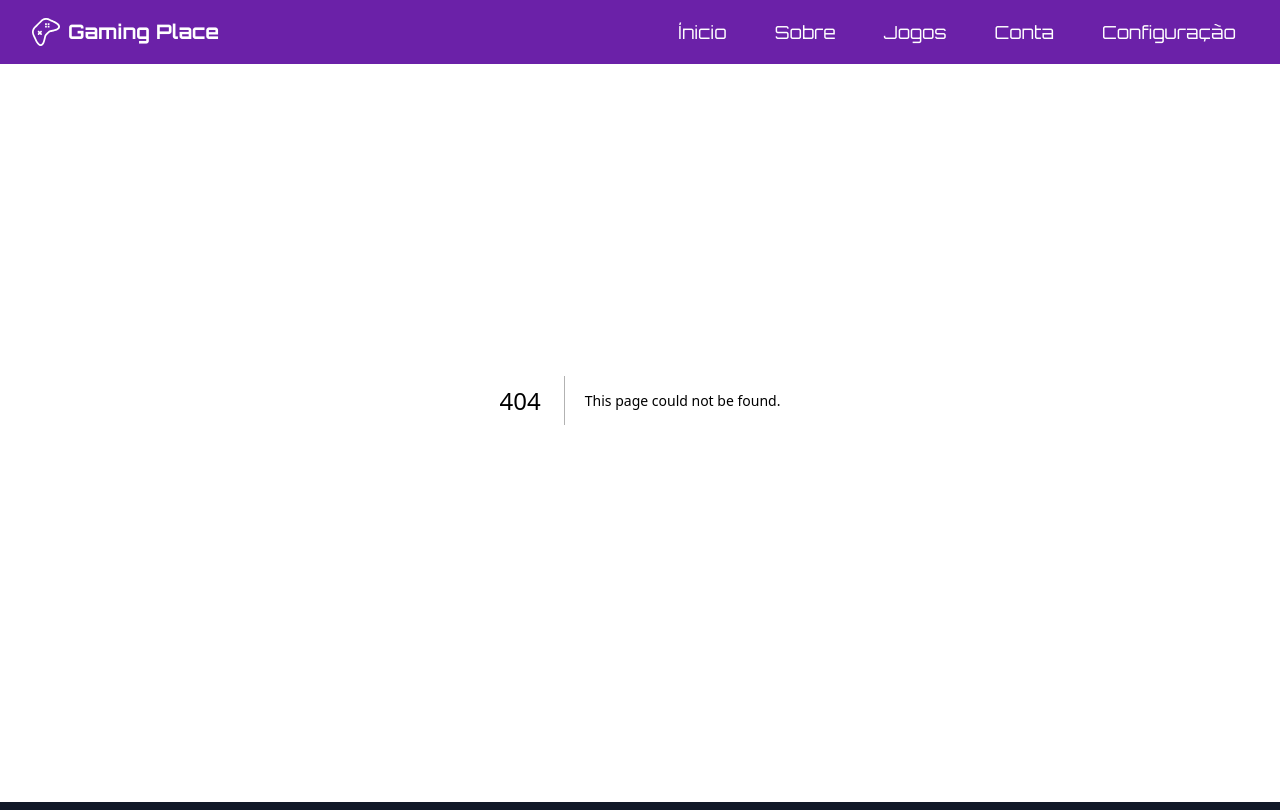
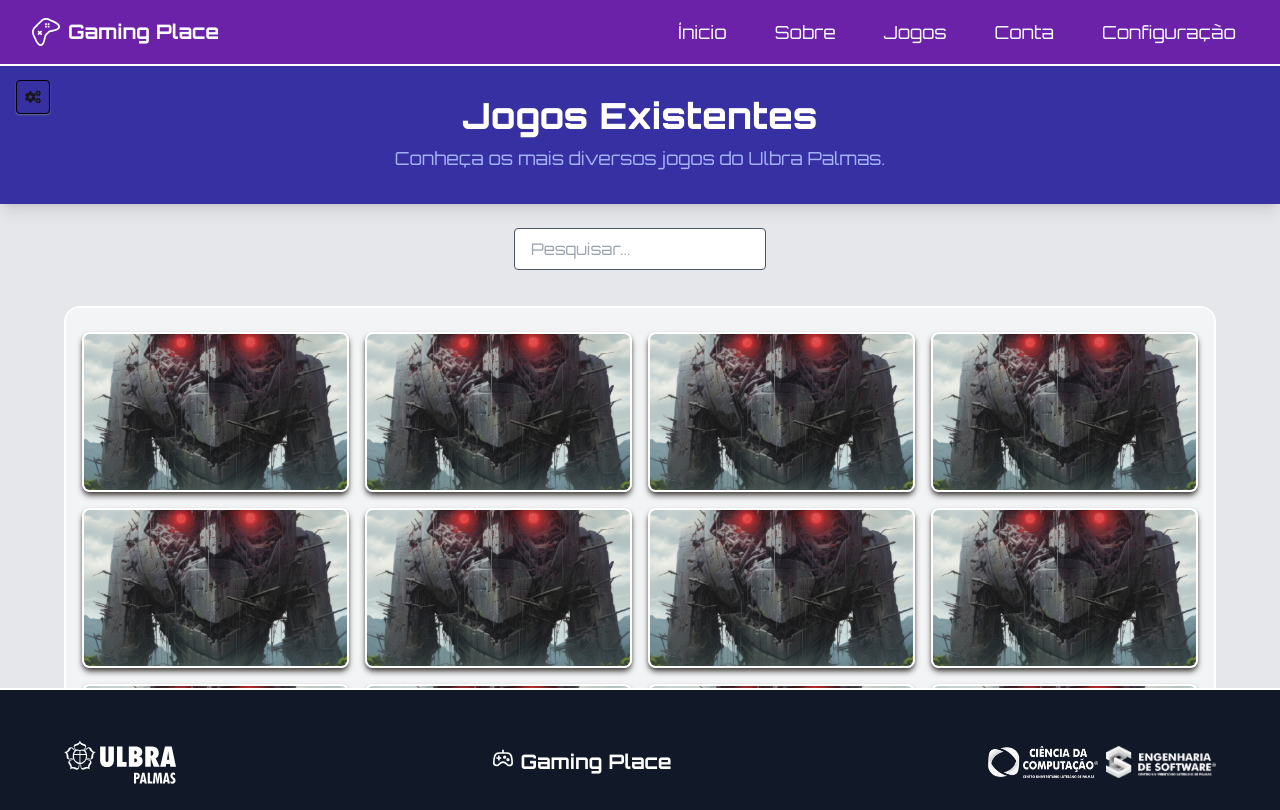
Before and after one commit to romarioulbra/gaming-place, a Next.js app: page /jogos/todosJogos in a window 1280 px wide. Before the commit this address had no page. Built offline with nearby package versions, Linux system fonts and the light colour scheme.

Commit message:
Listagem de Todos os Jogos

```diff
--- a/src/app/jogos/categorias/page.tsx
+++ b/src/app/jogos/categorias/page.tsx
@@ -27,7 +27,7 @@ export default function JogosCategorias() {
   return (
     <>
       {/* <div className="min-h-screen bg-gradient-to-tr from-purple-100 to-white flex flex-col items-center justify-center px-6"> */}
-      <div className="min-h-screen bg-gray-200 text-gray-900 flex flex-col items-center justify-center px-6">
+      <div className="min-h-screen bg-gray-200 text-gray-900 flex flex-col items-center justify-center px-6 -mb-36">
         {/* Texto do Cabeçalho */}
         <div className="text-center max-w-3xl mb-12">
           <h2 className="text-4xl font-bold text-black mb-4">Explore novos jogos</h2>
@@ -37,7 +37,7 @@ export default function JogosCategorias() {
         </div>
 
         {/* Grid de Cartões com Imagens SVG */}
-        <div className="grid grid-cols-1 sm:grid-cols-2 md:grid-cols-3 lg:grid-cols-4 gap-6 mb-12">
+        <div className="grid grid-cols-1 sm:grid-cols-2 md:grid-cols-4 lg:grid-cols-4 gap-6 mb-12">
           {catJogos.map((jogo) => (
             <CardCircular
               key={jogo.categoria_jogo_id} // Garanta que cada elemento tenha uma chave única
--- a/src/app/jogos/page.tsx
+++ b/src/app/jogos/page.tsx
@@ -1,9 +1,7 @@
 'use client'
-// import { useEffect,useState } from 'react';
-// import axios from "axios";
-// import CardCircular from '../components/CardCircular';
-import JogosCategorias from './categorias/page'
+
 import Image from "next/image";
+import Link from 'next/link';
 export default function Jogos() {
     // //Buscando Dados do BD para Recarregar na página
     // const [catJogos, setcatJogos] = useState([]);
@@ -56,7 +54,7 @@ export default function Jogos() {
 
 
 
-      <div className="flex flex-col md:flex-row items-center bg-gray-500 text-white rounded-lg overflow-hidden shadow-lg max-w-3xl mx-auto">
+      <div className="flex flex-col md:flex-row items-center bg-gray-500 text-white rounded-lg overflow-hidden shadow-lg shadow-stone-700 max-w-3xl mx-auto border-white border-4">
       {/* Texto */}
       <div className="p-6 flex-1">
         <h2 className="text-3xl font-bold mb-4 text-indigo-800 text-center">VitalQuest</h2>
@@ -71,19 +69,37 @@ export default function Jogos() {
       </div>
 
       {/* Imagem */}
-      <div className="flex items-center justify-center w-full md:w-1/2 h-64 md:h-auto md:mb-10">
-        <div className="relative w-3/4 h-3/4">
+      {/* <div className="flex items-center justify-center w-full md:w-1/2 h-64 md:h-auto md:mb-10">
+        <div className="relative ">
           <Image
-            src="/img/montanha.png" // Substitua pelo caminho da sua imagem
+            src="/img/montanha.jpg" // Substitua pelo caminho da sua imagem
             alt="VitalQuest Image"
-            // layout="fill"
+            layout="fill"
             objectFit="contain"
             className="rounded-lg"
-            width={250}
-            height={250}
+            // width={250}
+            // height={250}
+          />
+        </div>
+      </div> */}
+
+      {/* Imagem */}
+      <div className="flex items-center justify-center w-full md:w-1/2 h-64 md:h-auto md:mb-10">
+
+         <div className="relative  mt-3 mr-3   w-52 h-52 lg:w-full lg:h-full md:w-full md:h-full sm:w-52 sm:h-52 ">
+          <Image
+            src="/img/montanha.jpg" // Substitua pelo caminho da sua imagem
+            alt="VitalQuest Image"
+            // layout="fill" // A imagem vai preencher a div
+            objectFit="cover" // A imagem vai cobrir a área sem distorcer
+            className="rounded-lg"
+            width={400}
+            height={400}
           />
         </div>
       </div>
+
+
     </div>
 
     {/* Seção de Cards Menores */}
@@ -93,7 +109,7 @@ export default function Jogos() {
         </h3>
         <div className="grid grid-cols-2 md:grid-cols-4 gap-6 p-4">
   {/* Card 1 */}
-  <div className="relative w-full h-40 overflow-hidden group rounded-lg shadow-md">
+  <div className="relative w-full h-40 overflow-hidden group rounded-lg shadow-md shadow-stone-700 border-2 border-white">
     <Image
       src="/img/carro.jpg" // Substitua pelo caminho da sua imagem
       alt="Card 1"
@@ -156,6 +172,13 @@ export default function Jogos() {
     </div>
   </div>
 </div>
+<div className="flex items-center justify-center mt-3">
+  <Link href="/jogos/todosJogos">
+    <button className="bg-pink-500 hover:bg-pink-600 transition-colors py-2 px-4 rounded font-semibold text-white">
+      Mais Jogos
+    </button>
+  </Link>
+</div>
 
         </div>
         </div>
--- /dev/null
+++ b/src/app/jogos/todosJogos/layut.tsx
@@ -0,0 +1,21 @@
+import type { Metadata } from "next";
+import Fly from "../../components/Flyout";
+
+export const metadata: Metadata = {
+  title: "Gaming Place",
+  description: "Generated by create next app",
+};
+
+export default function JogoLayout({
+  children
+}) {
+    return (
+      <>
+      <div className="mt-20">
+        <Fly/>
+
+      </div>
+        {children}
+      </>
+    );
+}
--- /dev/null
+++ b/src/app/jogos/todosJogos/page.tsx
@@ -0,0 +1,169 @@
+// 'use client'
+// import Image from "next/image";
+//   export default function TodosJogos() {
+
+
+//   return (
+//     <>
+//       <div className="h-screen pt-4 bg-gray-200 -mb-28">
+//         <h3 className="text-center text-2xl font-semibold text-black mb-6 mt-20">
+//           Jogos Existentes
+//         </h3>
+
+//           <div className="flex flex-col items-center mt-5">
+//             {/* Div Scrollable ajustada */}
+//             <div
+//               id="scrollableDiv"
+//               className="bg-gray-100 border-2 border-white rounded-2xl w-full max-w-6xl h-[70vh] overflow-y-auto scrollbar-custom p-4"
+//             >
+//               <div className="grid grid-cols-1 sm:grid-cols-2 md:grid-cols-3 lg:grid-cols-4 gap-4">
+//                 {Array.from({ length: 50 }, (_, i) => (
+//                   <div
+//                     key={i}
+//                     className="relative w-full h-40 overflow-hidden group rounded-lg shadow-md shadow-stone-700 border-2 border-white"
+//                   >
+//                     <Image
+//                       src={`/img/fant.jpg`} // Substitua por caminhos reais, se necessário
+//                       alt={`Card ${i + 1}`}
+//                       layout="fill"
+//                       objectFit="cover"
+//                       className="w-full h-full transition-transform duration-500 ease-in-out transform group-hover:scale-110 group-hover:rotate-2 group-hover:brightness-75"
+//                     />
+//                     <div className="absolute inset-0 bg-black bg-opacity-0 group-hover:bg-opacity-50 transition-all duration-500 flex items-center justify-center">
+//                       <p className="text-white text-lg font-bold opacity-0 group-hover:opacity-100 transition-opacity duration-500">
+//                         Card {i + 1}
+//                       </p>
+//                     </div>
+//                   </div>
+//                 ))}
+//               </div>
+//             </div>
+//           </div>
+//       </div>
+//     </>
+//   );
+// }
+'use client'
+import Image from "next/image";
+import ReactPaginate from 'react-paginate';
+import { GrCaretPrevious, GrCaretNext } from "react-icons/gr";
+import { useState } from "react";
+import Fly from "@/app/components/Flyout";
+
+export default function TodosJogos() {
+  const itemsPerPage = 12;
+  const [currentPage, setCurrentPage] = useState(0);
+  const [searchTerm, setSearchTerm] = useState('');
+
+  // Dados simulados
+  const data = [
+    { jogos_nome: "Jogo 1", jogos_link: "/link1" },
+    { jogos_nome: "Jogo 2", jogos_link: "/link2" },
+    { jogos_nome: "Jogo 3", jogos_link: "/link3" },
+    { jogos_nome: "Jogo 4", jogos_link: "/link4" },
+    { jogos_nome: "Jogo 5", jogos_link: "/link5" },
+    { jogos_nome: "Jogo 6", jogos_link: "/link6" },
+    { jogos_nome: "Jogo 7", jogos_link: "/link7" },
+    { jogos_nome: "Jogo 8", jogos_link: "/link8" },
+    { jogos_nome: "Jogo 9", jogos_link: "/link9" },
+    { jogos_nome: "Jogo 10", jogos_link: "/link10" },
+    { jogos_nome: "Jogo 11", jogos_link: "/link10" },
+    { jogos_nome: "Jogo 12", jogos_link: "/link10" },
+    { jogos_nome: "Jogo 13", jogos_link: "/link10" },
+    { jogos_nome: "Jogo 14", jogos_link: "/link10" }
+  ];
+
+  // Filtragem de dados
+  const filteredData = data.filter(item =>
+    item.jogos_nome.toLowerCase().includes(searchTerm.toLowerCase()) ||
+    item.jogos_link.toLowerCase().includes(searchTerm.toLowerCase())
+  );
+
+  const offset = currentPage * itemsPerPage;
+  const paginatedData = filteredData.slice(offset, offset + itemsPerPage);
+  const pageCount = Math.ceil(filteredData.length / itemsPerPage);
+
+  const handlePageClick = ({ selected }) => {
+    setCurrentPage(selected);
+  };
+
+  return (
+    <>
+      <div className="h-screen pt-4 bg-gray-200 -mb-28">
+
+        <header className="text-center py-8 bg-indigo-800 shadow-lg mt-12">
+          <h1 className="text-4xl font-extrabold text-white">Jogos Existentes</h1>
+            <p className="mt-2 text-lg font-light text-indigo-300">
+              Conheça os mais diversos jogos do Ulbra Palmas.
+            </p>
+        </header>
+
+        {/* parametros icone,cor,item/menu,link */}
+        <div className="">
+            <Fly/>
+        </div>
+
+        <div className="flex flex-col items-center p-4 mt-2">
+          <input
+            type="text"
+            placeholder="Pesquisar..."
+            className="mb-4 px-4 py-2 border border-gray-600 rounded"
+            onChange={e => {
+              setSearchTerm(e.target.value);
+              setCurrentPage(0);
+            }}
+          />
+
+          <div className="flex flex-col items-center mt-5 w-full">
+            {/* Ajuste da Div de Scroll */}
+            <div
+              id="scrollableDiv"
+              className="bg-gray-100 border-2 border-white rounded-2xl w-full max-w-6xl h-[53vh] p-4 overflow-auto mb-2"
+            >
+              {/* Aqui é onde seus cards seriam listados */}
+              <div className="grid grid-cols-1 sm:grid-cols-2 md:grid-cols-3 lg:grid-cols-4 gap-4 mt-2">
+                {paginatedData.map((item, index) => (
+                  <div
+                    key={index}
+                    className="relative w-full h-40 overflow-hidden group rounded-lg shadow-md shadow-stone-700 border-2 border-white"
+                  >
+                    <Image
+                      src={`/img/fant.jpg`} // Substitua com o caminho correto da imagem
+                      alt={item.jogos_nome}
+                      layout="fill"
+                      objectFit="cover"
+                      className="w-full h-full transition-transform duration-500 ease-in-out transform group-hover:scale-110 group-hover:rotate-2 group-hover:brightness-75"
+                    />
+                    <div className="absolute inset-0 bg-black bg-opacity-0 group-hover:bg-opacity-50 transition-all duration-500 flex items-center justify-center">
+                      <p className="text-white text-lg font-bold opacity-0 group-hover:opacity-100 transition-opacity duration-500">
+                        {item.jogos_nome}
+                      </p>
+                    </div>
+                  </div>
+                ))}
+              </div>
+            </div>
+          </div>
+
+          {/* Componente de Paginação */}
+          <ReactPaginate
+            previousLabel={<GrCaretPrevious size={20} />}
+            nextLabel={<GrCaretNext size={20} />}
+            breakLabel={"..."}
+            pageCount={pageCount}
+            marginPagesDisplayed={2}
+            pageRangeDisplayed={3}
+            onPageChange={handlePageClick}
+            containerClassName={"flex mt-4 space-x-2 justify-center"}
+            pageClassName={"px-4 py-2 bg-indigo-600 rounded text-white cursor-pointer hover:bg-indigo-700"}
+            activeClassName={"bg-indigo-800"}
+            previousClassName={"px-4 py-2 bg-indigo-600 rounded text-white cursor-pointer hover:bg-indigo-700"}
+            nextClassName={"px-4 py-2 bg-indigo-600 rounded text-white cursor-pointer hover:bg-indigo-700"}
+            breakClassName={"px-4 py-2 text-gray-400"}
+            disabledClassName={"bg-gray-600 cursor-not-allowed"}
+          />
+        </div>
+      </div>
+    </>
+  );
+}
```
